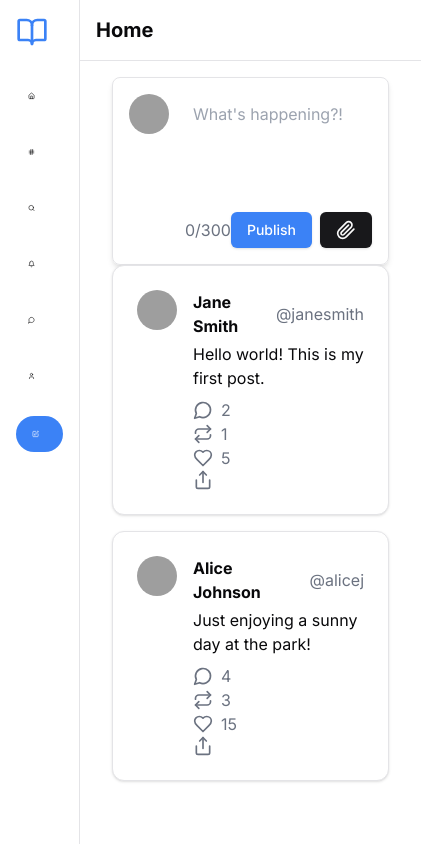
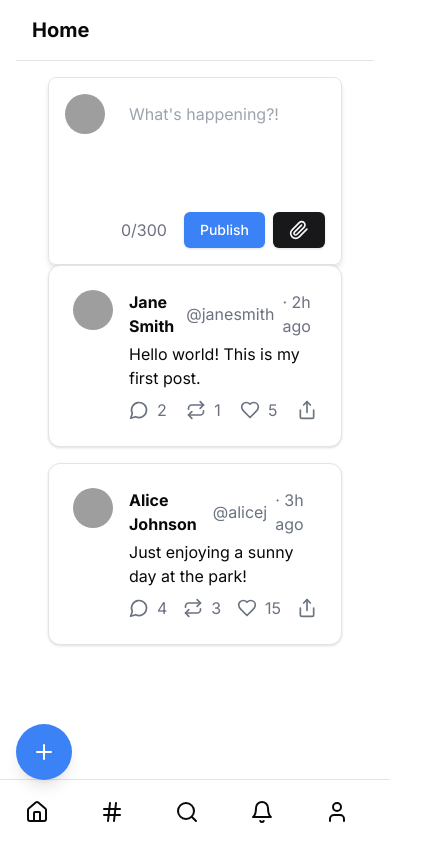
Before and after one commit to Jeanikt/UniConnect, a Next.js app: page /feed in a window 390 px wide. Shown: the whole page, 421 px wide, since content can reach past the window. Built offline with nearby package versions, Linux system fonts and the light colour scheme; grey boxes are pictures that could not be loaded.

Commit message:
style: correcção no PostModal e confirmModal para acompanhar as configurações do layout

```diff
--- a/src/app/feed/page.tsx
+++ b/src/app/feed/page.tsx
@@ -16,6 +16,7 @@ interface Post {
   reposts: number;
   liked: boolean;
   retweeted: boolean;
+  timestamp: string; // Adicionando a propriedade timestamp
 }
 
 interface User {
@@ -42,6 +43,7 @@ const Feed: React.FC = () => {
       reposts: 1,
       liked: false,
       retweeted: false,
+      timestamp: "2h ago", // Exemplo de timestamp
     },
     {
       id: 2,
@@ -53,15 +55,16 @@ const Feed: React.FC = () => {
       reposts: 3,
       liked: false,
       retweeted: false,
+      timestamp: "3h ago",
     },
   ]);
 
   const [newPostContent, setNewPostContent] = useState("");
 
   const handleCreatePost = (content: string) => {
-    if (!user || !content.trim()) return; // Adiciona verificação para conteúdo vazio
+    if (!user || !content.trim()) return;
 
-    const newPost = {
+    const newPost: Post = {
       id: posts.length + 1,
       author: user.name,
       username: user.username,
@@ -71,6 +74,7 @@ const Feed: React.FC = () => {
       reposts: 0,
       liked: false,
       retweeted: false,
+      timestamp: "Just now", // Timestamp para novo post
     };
     setPosts([newPost, ...posts]);
     setNewPostContent("");
@@ -109,7 +113,8 @@ const Feed: React.FC = () => {
       <CardContent className="pt-6">
         <div className="flex items-start space-x-4">
           <Avatar>
-            <AvatarImage src={user.avatarUrl} alt={post.author} />
+            <AvatarImage src={user.avatarUrl} alt={post.author} />{" "}
+            {/* Correção aqui */}
             <AvatarFallback>{post.author[0]}</AvatarFallback>
           </Avatar>
           <div className="flex-grow">
@@ -118,9 +123,12 @@ const Feed: React.FC = () => {
               <span className="text-gray-500 dark:text-gray-400">
                 {post.username}
               </span>
+              <span className="text-gray-500 dark:text-gray-400">
+                · {post.timestamp} {/* Correção aqui */}
+              </span>
             </div>
             <p className="mt-1 mb-2">{post.content}</p>
-            <div className="flex flex-col md:flex-row justify-between text-gray-500 dark:text-gray-400">
+            <div className="flex justify-between text-gray-500 dark:text-gray-400">
               <button
                 className="flex items-center space-x-2 hover:text-blue-500"
                 aria-label="Comment"
@@ -129,21 +137,17 @@ const Feed: React.FC = () => {
                 <span>{post.comments}</span>
               </button>
               <button
-                className={`flex items-center space-x-2 ${
-                  post.retweeted ? "text-green-500" : "hover:text-green-500"
-                }`}
+                className="flex items-center space-x-2 hover:text-green-500"
                 aria-label="Repost"
-                onClick={() => handleRetweet(post.id)}
+                onClick={() => handleRetweet(post.id)} // Chamando a função de retweet
               >
                 <Repeat className="w-5 h-5" />
                 <span>{post.reposts}</span>
               </button>
               <button
-                className={`flex items-center space-x-2 ${
-                  post.liked ? "text-red-500" : "hover:text-red-500"
-                }`}
+                className="flex items-center space-x-2 hover:text-red-500"
                 aria-label="Like"
-                onClick={() => handleLike(post.id)}
+                onClick={() => handleLike(post.id)} // Chamando a função de like
               >
                 <Heart className="w-5 h-5" />
                 <span>{post.likes}</span>
@@ -177,9 +181,9 @@ const Feed: React.FC = () => {
                   value={newPostContent}
                   onChange={(e) => setNewPostContent(e.target.value)}
                   className="mb-4 w-full h-24 p-2 resize-none bg-transparent focus:outline-none"
-                  rows={4} // Define a altura inicial
-                  maxLength={300} // Limite de caracteres
-                  style={{ border: "none" }} // Remove a borda do textarea
+                  rows={4}
+                  maxLength={300}
+                  style={{ border: "none" }}
                 />
                 <div className="flex items-center justify-between">
                   <span className="text-gray-500 dark:text-gray-400">
--- a/src/components/Layout.tsx
+++ b/src/components/Layout.tsx
@@ -10,12 +10,12 @@ import {
   User,
   Moon,
   Sun,
-  Edit,
   Settings,
   LogOut,
   Home,
   Search,
   Hash,
+  Plus,
 } from "lucide-react";
 import { useAppContext } from "../contexts/AppContext";
 import PostModal from "@/components/ui/PostModal";
@@ -106,7 +106,7 @@ export default function Layout({ children, onPostCreated }: LayoutProps) {
   return (
     <div className="flex min-h-screen bg-background text-foreground">
       {/* Left Sidebar */}
-      <aside className="w-20 xl:w-64 h-screen overflow-y-auto fixed left-0 top-0 border-r border-border">
+      <aside className="w-20 xl:w-64 h-screen overflow-y-auto fixed left-0 top-0 border-r border-border hidden sm:block">
         <div className="p-4">
           <Link
             href="/feed"
@@ -125,18 +125,20 @@ export default function Layout({ children, onPostCreated }: LayoutProps) {
             <NavItem href="/messages" icon={MessageCircle} label="Mensagens" />
             <NavItem href="/profile" icon={User} label="Perfil" />
           </nav>
-          <button
-            onClick={() => setModalOpen(true)}
-            className="w-full mt-4 flex items-center justify-center px-4 py-2 bg-blue-500 text-white rounded-full hover:bg-blue-600 focus:outline-none"
-          >
-            <Edit className="w-5 h-5 mr-2 xl:mr-0" />
-            <span className="hidden xl:inline">Postar</span>
-          </button>
         </div>
       </aside>
 
+      {/* Mobile Footer */}
+      <footer className="fixed bottom-0 left-0 right-0 sm:hidden bg-background p-2 border-t border-border flex justify-around">
+        <NavItem href="/feed" icon={Home} label="" />
+        <NavItem href="/explore" icon={Hash} label="" />
+        <NavItem href="/communities" icon={Search} label="" />
+        <NavItem href="/notifications" icon={Bell} label="" />
+        <NavItem href="/profile" icon={User} label="" />
+      </footer>
+
       {/* Main Content */}
-      <main className="flex-1 ml-20 xl:ml-64 mr-0 lg:mr-80">
+      <main className="flex-1 ml-0 sm:ml-20 xl:ml-64 max-w-7xl mx-auto px-4">
         <header className="sticky top-0 z-50 bg-background/80 backdrop-blur-sm border-b border-border p-4">
           <h1 className="text-xl font-bold">Home</h1>
         </header>
@@ -189,6 +191,14 @@ export default function Layout({ children, onPostCreated }: LayoutProps) {
       />
 
       {notificationMessage && <Notification message={notificationMessage} />}
+
+      <button
+        onClick={() => setModalOpen(true)}
+        className="sm:hidden fixed bottom-16 left-4 bg-blue-500 text-white p-4 rounded-full shadow-lg focus:outline-none"
+        aria-label="Criar novo post" // Add this line for better accessibility
+      >
+        <Plus className="w-6 h-6" />
+      </button>
     </div>
   );
 }
--- a/src/components/ui/textarea.tsx
+++ b/src/components/ui/textarea.tsx
@@ -2,8 +2,7 @@ import * as React from "react"
 
 import { cn } from "@/lib/utils"
 
-export interface TextareaProps
-  extends React.TextareaHTMLAttributes<HTMLTextAreaElement> {}
+export type TextareaProps = React.TextareaHTMLAttributes<HTMLTextAreaElement>
 
 const Textarea = React.forwardRef<HTMLTextAreaElement, TextareaProps>(
   ({ className, ...props }, ref) => {
```
